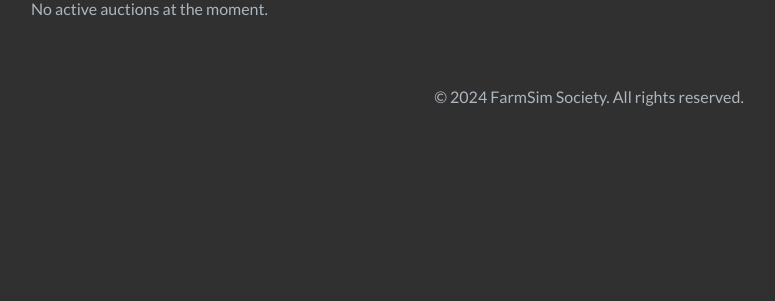
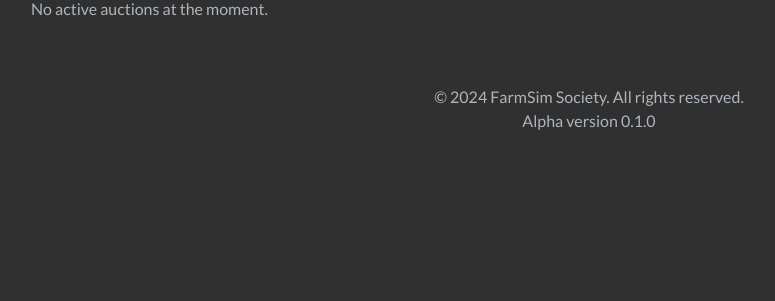
Before and after one commit to EnderViking10/FarmSimSociety, a Flask app: page /auction/ in a window 1280 px wide. Shown: the part 301-602 px from the top of the page, without its empty margins (51-826 px from the left). Run offline with Flask 3, Linux system fonts and the light colour scheme; the visitor is signed in with stand-in values (Sample User, id 1); data that the repository does not hold is empty; parts of the project's set-up code (start-up, migrations or seed data) failed here and were passed over; some libraries are stand-ins or nearby versions.

Commit message:
Update base.html

```diff
--- a/website/templates/base.html
+++ b/website/templates/base.html
@@ -33,6 +33,8 @@
 
 <footer id="footer" class="bg-dark text-light text-center py-3 mt-5">
     &copy; 2024 FarmSim Society. All rights reserved.
+    <br>
+    Alpha version 0.1.0
 </footer>
 </body>
 </html>
```
